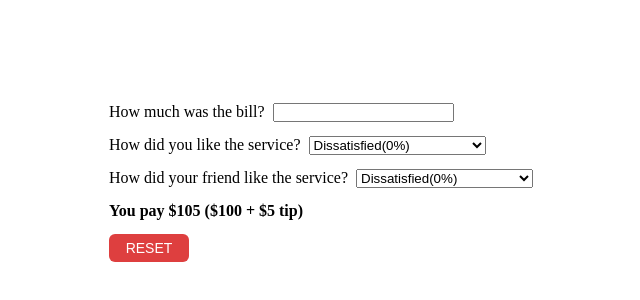
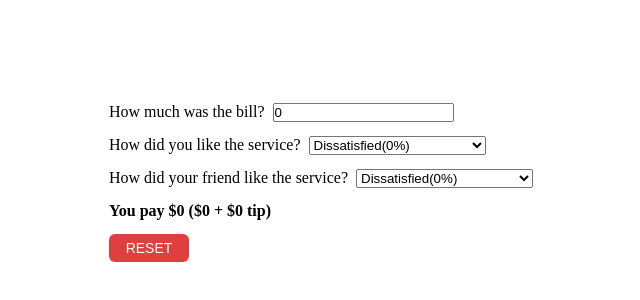
Before and after one commit to Marshal10/Tip-calculator-using-react, a React (Create React App) app: page / in a window 1280 px wide. Shown: the part 218-518 px from the top of the page, without its empty margins (231-871 px from the left). Built offline with nearby package versions, Linux system fonts and the light colour scheme.

Commit message:
Bill input functionality

```diff
--- a/src/App.js
+++ b/src/App.js
@@ -1,20 +1,29 @@
+import { useState } from "react";
+
 export default function App() {
+  const [bill, setBill] = useState(0);
   return (
     <div className="app">
-      <BillInput>How much was the bill?</BillInput>
+      <BillInput bill={bill} setBill={setBill}>
+        How much was the bill?
+      </BillInput>
       <TipPercentage>How did you like the service?</TipPercentage>
       <TipPercentage>How did your friend like the service?</TipPercentage>
-      <Output />
+      <Output bill={bill} />
       <ResetButton />
     </div>
   );
 }
 
-function BillInput({ children }) {
+function BillInput({ bill, setBill, children }) {
   return (
     <div className="bill">
       <span>{children}</span>
-      <input type="number"></input>
+      <input
+        type="number"
+        value={bill}
+        onChange={(e) => setBill((b) => (b = e.target.value))}
+      ></input>
     </div>
   );
 }
@@ -33,10 +42,10 @@ function TipPercentage({ children }) {
   );
 }
 
-function Output() {
+function Output({ bill }) {
   return (
     <div className="output">
-      <strong>You pay $105 ($100 + $5 tip)</strong>
+      <strong>You pay ${bill} ($0 + $0 tip)</strong>
     </div>
   );
 }
```
